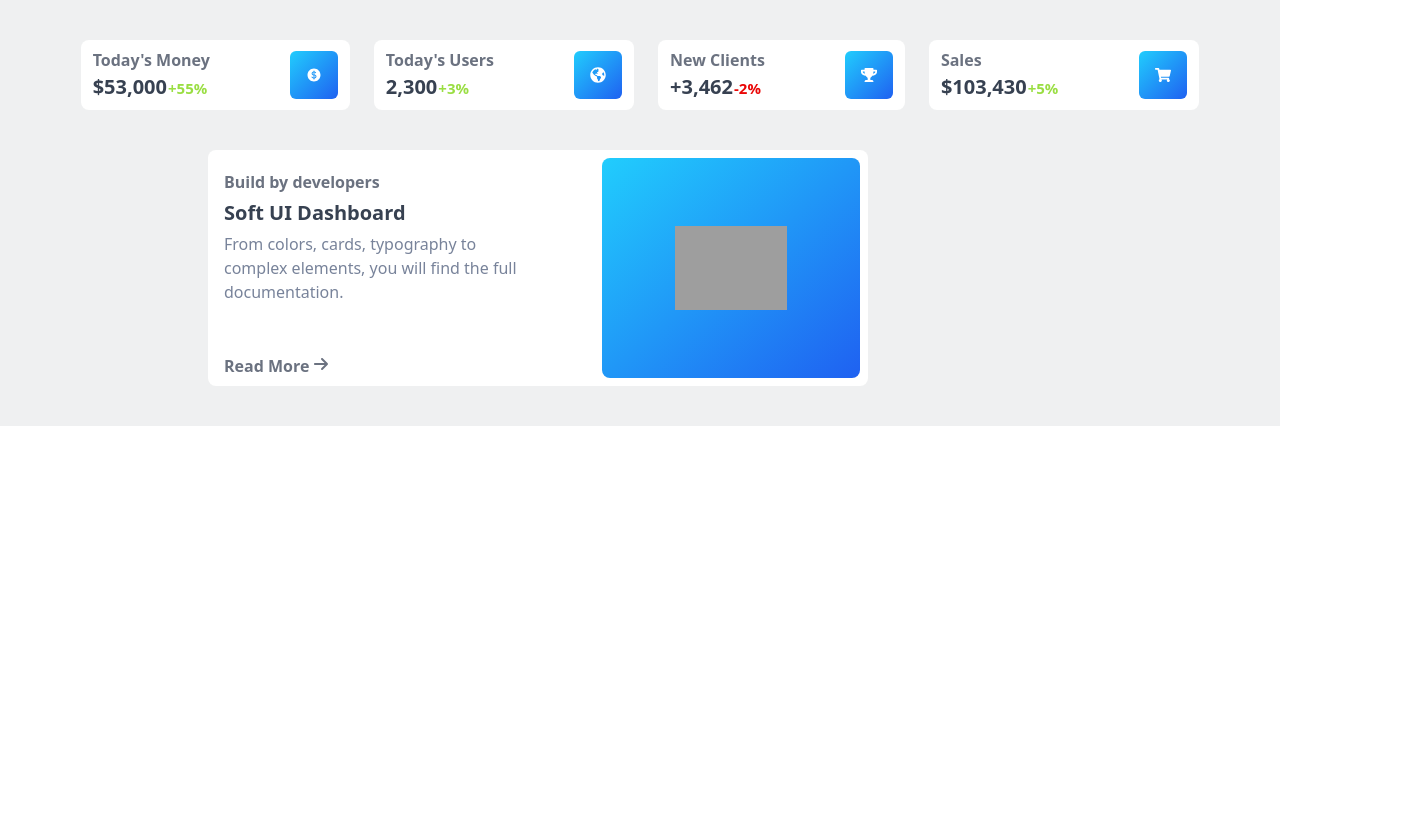
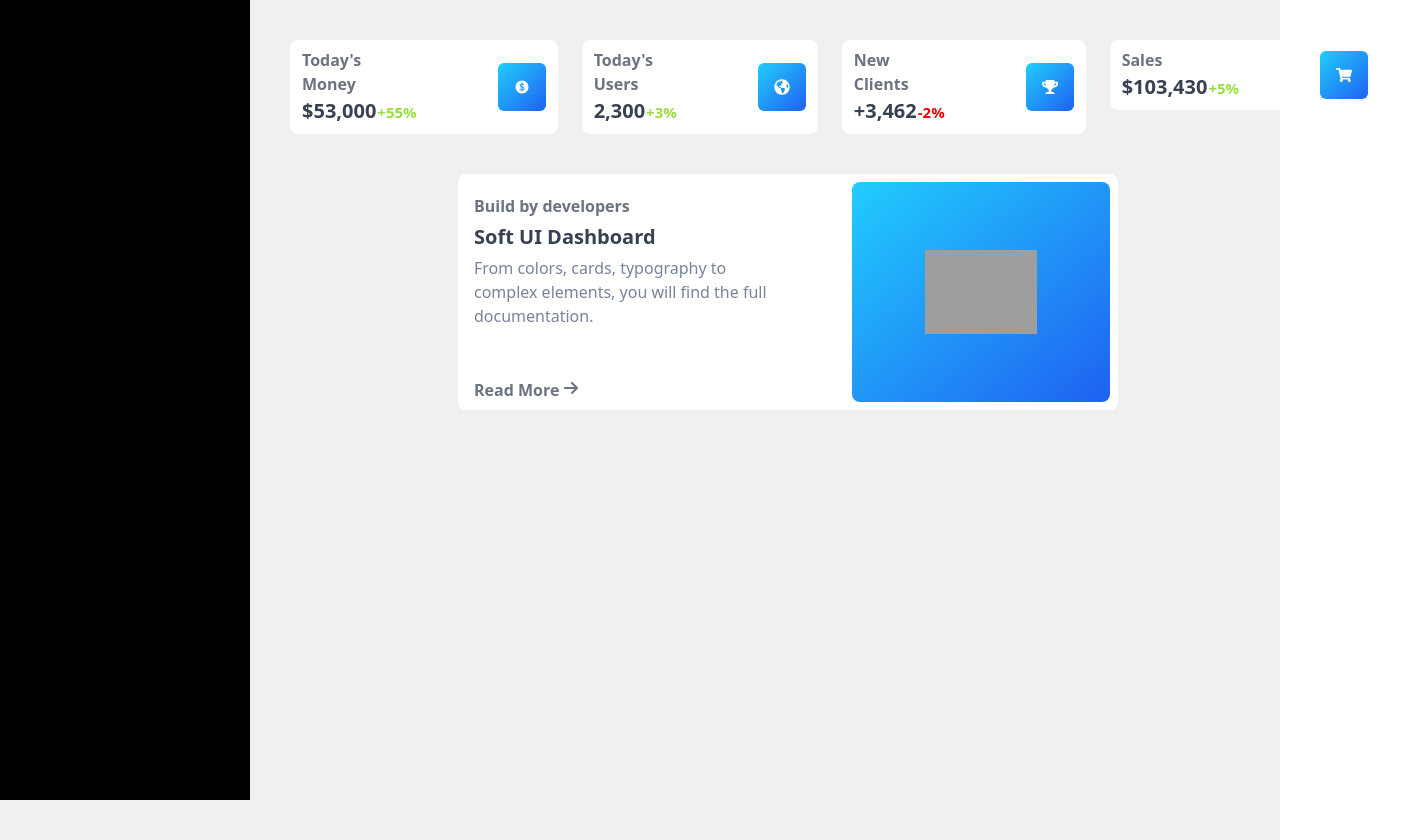
Before and after one commit to apurvakore/react_dashboard, a React (Create React App) app: page / in a window 1280 px wide. Shown: the whole page, 1420 px wide, since content can reach past the window. Before the commit the page ends 800 px from the top, so only its background shows below. Built offline with nearby package versions, Linux system fonts and the light colour scheme; grey boxes are pictures that could not be loaded.

Commit message:
added side panel bracket

```diff
--- a/src/App.js
+++ b/src/App.js
@@ -1,15 +1,21 @@
 import './App.css';
 import { Growth } from './components/Growth';
 import { Middle } from './components/Middle';
+import SidePanel from './components/SidePanel';
 
 
 
 function App() {
   return (
     <>
-        <div className='bg-[#EFF0F1] pb-10'>
-        <Growth />
-        <Middle/>
+        <div className='bg-[#EFF0F1] pb-10 flex'>
+        <div className="">
+          <SidePanel/>
+        </div>
+        <div className="">
+          <Growth />
+          <Middle/>
+        </div>
         </div>
     </>
   );
--- /dev/null
+++ b/src/components/SidePanel.jsx
@@ -0,0 +1,11 @@
+import React from 'react'
+
+const SidePanel = () => {
+  return (
+    <div className='w-[250px] bg-black h-[100vh]'>
+        hi
+    </div>
+  )
+}
+
+export default SidePanel
```
Also changed, not shown: 1 other file (tests, documents, lock files or other folders).
